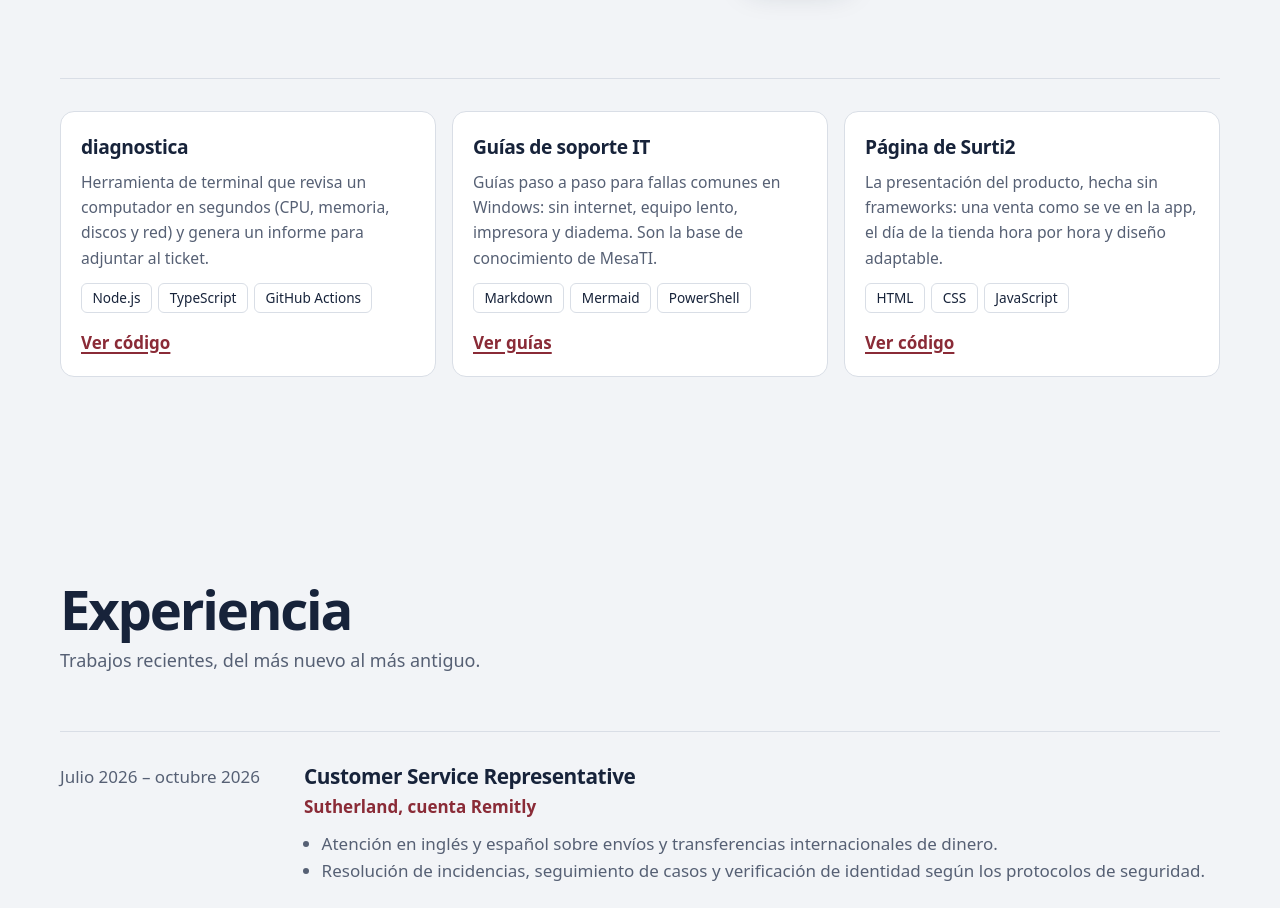
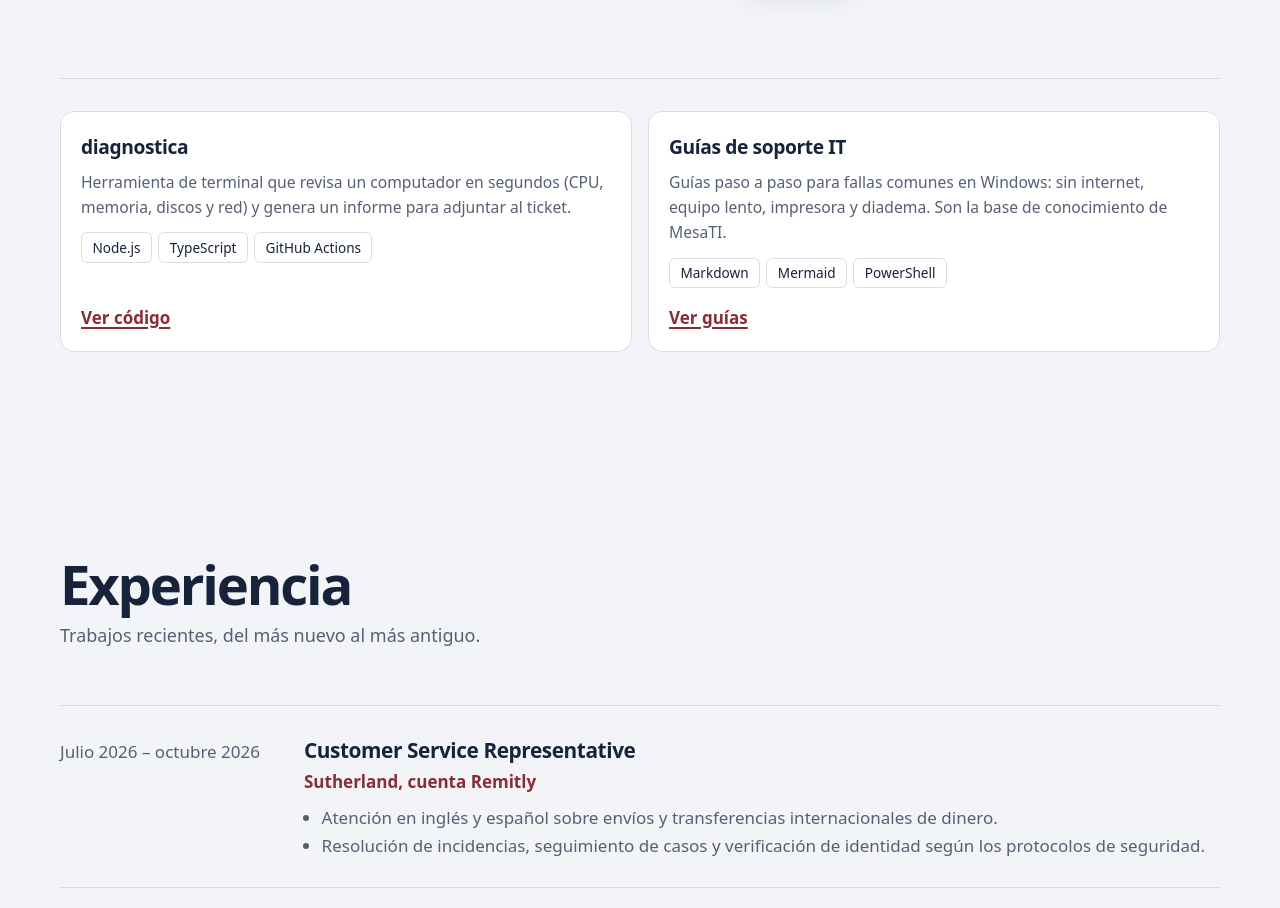
Before and after one commit to orlandocastillo-dev/portafolio-, a React (Vite) app: page / in a window 1280 px wide. Shown: the part 6254-7162 px from the top of the page. Built offline with nearby package versions, Linux system fonts and the light colour scheme.

Commit message:
Quitar la página de Surti2 de otros proyectos

```diff
--- a/src/datos.ts
+++ b/src/datos.ts
@@ -189,13 +189,6 @@ export const otros = [
     enlace: "https://github.com/orlandocastillo-dev/guias-soporte-it",
     enlaceTexto: "Ver guías",
   },
-  {
-    nombre: "Página de Surti2",
-    texto: "La presentación del producto, hecha sin frameworks: una venta como se ve en la app, el día de la tienda hora por hora y diseño adaptable.",
-    stack: ["HTML", "CSS", "JavaScript"],
-    enlace: "https://github.com/orlandocastillo-dev/surtido-landing",
-    enlaceTexto: "Ver código",
-  },
 ];
 
 export interface Trabajo {
```
